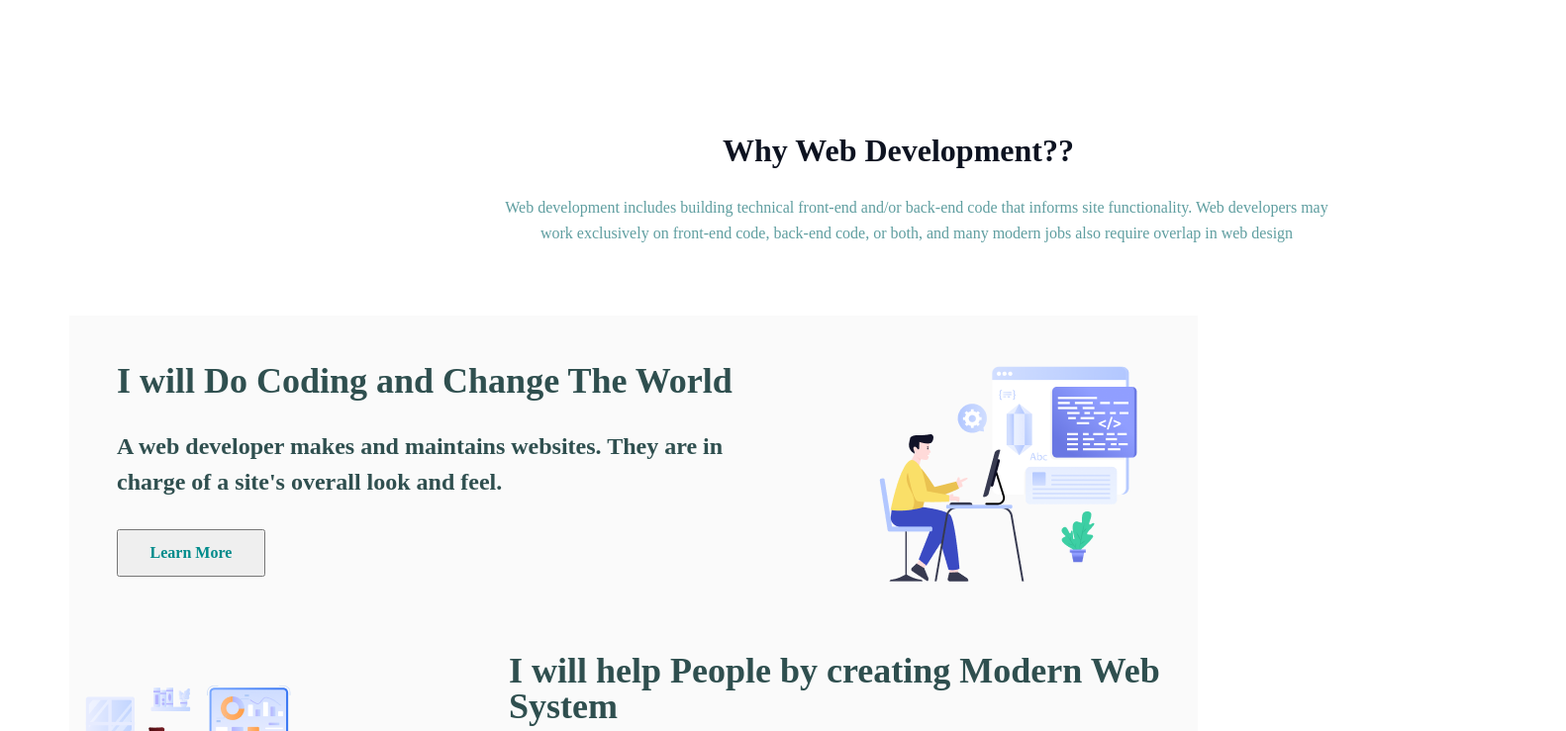
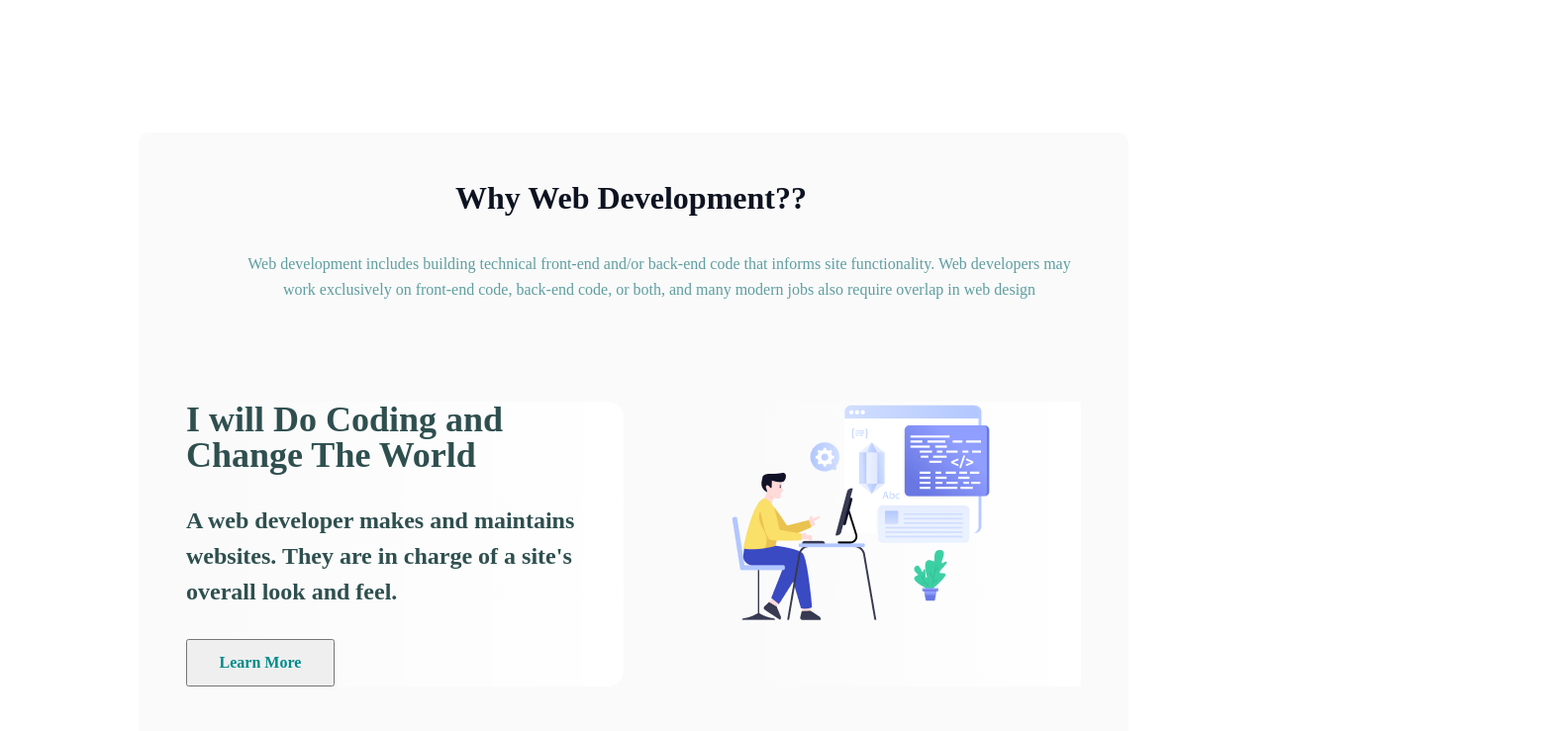
Before and after one commit to Sharup-Ali/Asssignment-1, a plain HTML site: page index.html in a window 1280 px wide. Shown: the part 700-1439 px from the top of the page at 99% size, 1582 px wide, since content can reach past the window. Drawn offline with Linux system fonts and the light colour scheme; a web font is replaced by a local one.

Commit message:
third commit

```diff
--- a/index.html
+++ b/index.html
@@ -16,9 +16,9 @@
         <button class="btn">Contact with me</button>
     </header>
     <main>
-        <h2 id="tag">Why Web Development??</h2>
-        <p id="para">Web development includes building technical front-end and/or back-end code that informs site functionality. Web developers may work exclusively on front-end code, back-end code, or both, and many modern jobs also require overlap in web design</p>
         <section class="main-container">
+            <h2 class="tag">Why Web Development??</h2>
+            <p class="para">Web development includes building technical front-end and/or back-end code that informs site functionality. Web developers may work exclusively on front-end code, back-end code, or both, and many modern jobs also require overlap in web design</p>
             <div class="main-content">
                 <div class="title">
                     <h2>I will Do Coding and Change The World</h2>
@@ -50,9 +50,17 @@
                 </div>
             </div>
         </section>
+        <section>
+            <h1 class="tag">My Inspiration</h1>
+            <p class="para">One of the main motivations for web developers is their passion for learning new things and keeping up with the latest trends and technologies in the industry.</p>
+            <iframe class="iframe-link" width="560" height="315" src="https://www.youtube.com/embed/DGHn2uOAVCE?si=dQoJL0mbr6XnRhOE" title="YouTube video player" frameborder="0" allow="accelerometer; autoplay; clipboard-write; encrypted-media; gyroscope; picture-in-picture; web-share" referrerpolicy="strict-origin-when-cross-origin" allowfullscreen></iframe>
+        </section>
+        <section>
+            <h1 class="tag">My Current Target</h1>
+            <p class="para">The main objective when working as a developer is to be productive and deliver value to the company. As a developer or a CTO, the aim is to build practical applications that will be 100% successful.</p>
+        </section>
     </main>
     <footer>
-
     </footer>
 </body>
 </html>
--- a/styles/styles.css
+++ b/styles/styles.css
@@ -9,8 +9,8 @@ body{
     font-family: "Azeret Mono", monospace;
 }
 .banner-container{
-    max-width: 1400px;
-    min-height: 600px;
+    width: 1400px;
+    height: 600px;
     margin: 0 auto;
     margin-top: 80px;
     background-image: url(../assets/Hero-bg.png);
@@ -57,10 +57,10 @@ body{
 
 }
 /* button section */
-#tag{
+.tag{
     margin-top: 154px;
     justify-content: center;
-    margin-left: 730px;
+    margin-left: 320px;
     width: 852px;
     height: 39px;
     color: rgb(13, 19, 33);
@@ -68,17 +68,20 @@ body{
     font-size: 32px;
     font-weight: 800;
     margin-bottom: 24px;
+    padding-top: 48px;
     }
-#para{
+.para{
     width: 852px;
     height: 52px;
     color:cadetblue;
-    margin-left: 500px;
+    margin-left: 100px;
     font-family: Azeret Mono;
     font-size: 16px;
     font-weight: 400;
     line-height: 26px;
     text-align: center;
+    margin-bottom: 100px;
+    padding-top: 48px;
 }
 .btn{
     margin-left: 590px;
@@ -92,12 +95,19 @@ body{
     font-family: Azeret Mono;
 }
 /* main section */
+main{
+    max-width: 1000px;
+    margin: 0 auto;
+}
 .main-container{
-    width: 1140px;
-    height: 500px;
-    margin: 0 auto;
-    margin-top: 70px;
+     /* width: 100%;
+     height: 500px; */
+    /* margin: 0 auto; */
+    /* margin-top: 70px; */
+    border-radius:10px;
     background: rgba(13, 19, 33, 0.02);
+    /* justify-content: center; */
+    /* align-items: center; */
 }
 .title{
     margin-top: 48px;
@@ -107,12 +117,15 @@ body{
     font-size: 24px;
     font-weight: 700;
     line-height: 36px;
-    letter-spacing: 0%;
     text-align: left;
+    border-radius: 16px;
+    background: linear-gradient(270.00deg, rgb(255, 255, 255),rgba(255, 255, 255, 0) 100%);
+    width: 100%;
     }
 .main-content{
     display:flex ;
     gap:108px;
+    width: 100%;
 }
 .title h2{
     margin-bottom: 30px;
@@ -121,6 +134,8 @@ body{
 .section1-image{
     margin-right: 48px;
     margin-top: 48px;
+    background: linear-gradient(270.00deg, rgb(255, 255, 255),rgba(255, 255, 255, 0) 100%);
+    width: 80%;
 }
 .section-btn{
     width: 150px;
@@ -134,3 +149,13 @@ body{
     font-weight: 600;
     margin-top: 30px;
 }
+.second-container{
+    margin-top: 150px;
+}
+/* youtube section */
+.iframe-link{
+    border-radius: 10px;
+    margin-top: 48px;
+    margin-left: 220px;
+    margin-right: 180px;
+}
```
